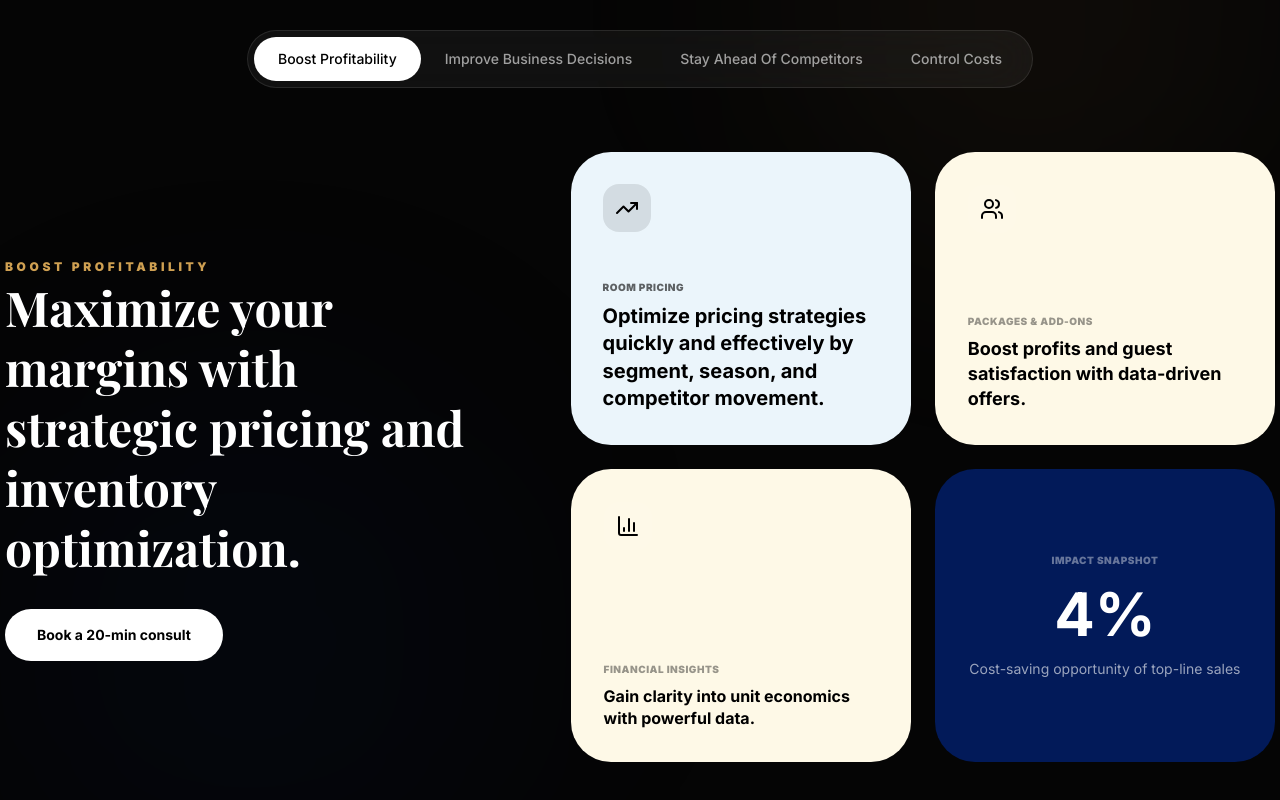
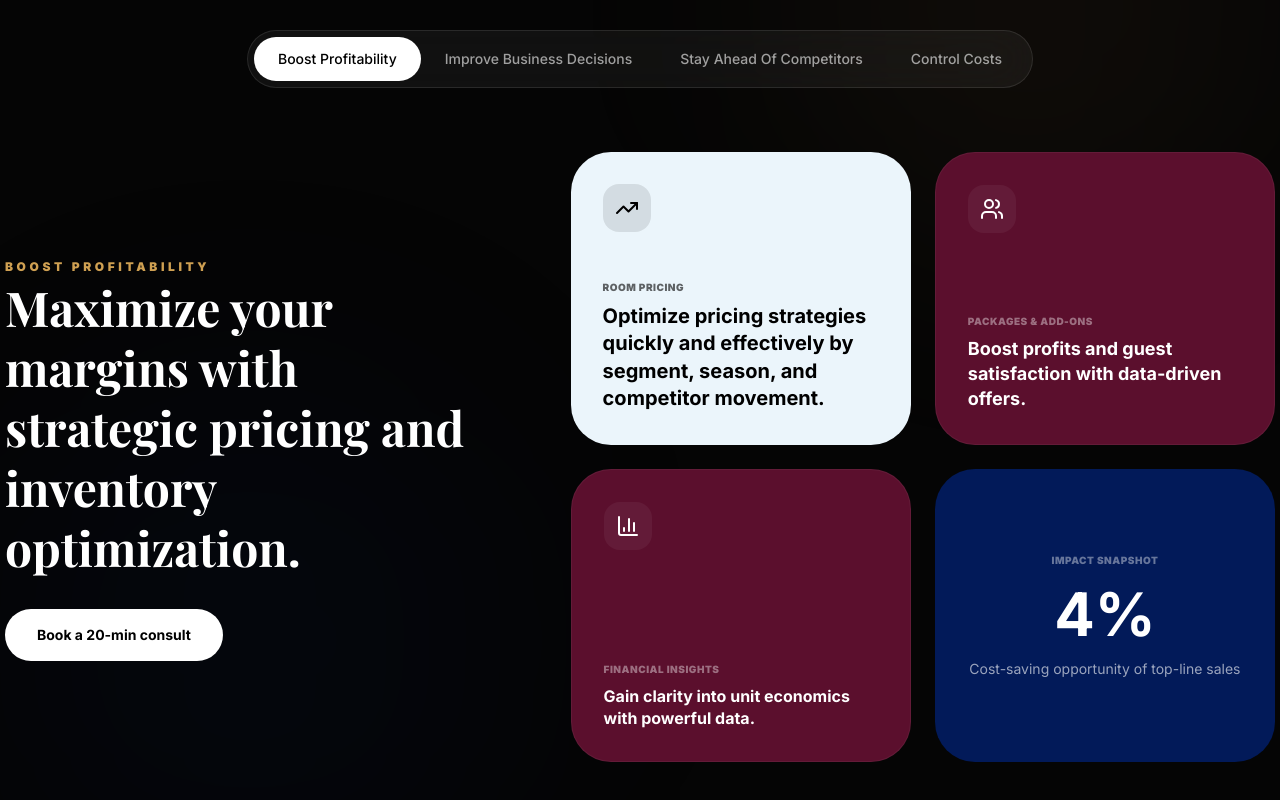
Before and after one commit to cricketmagician/vnexora, a Next.js app: page / in a window 1280 px wide. Shown: the part 3837-4637 px from the top of the page. Built offline with nearby package versions, Linux system fonts and the light colour scheme; a web font is replaced by a local one.

Commit message:
style: apply diagonal #5B0F2D color pattern to HotelSolutions and ServiceCards

```diff
--- a/src/components/sections/HotelSolutions.tsx
+++ b/src/components/sections/HotelSolutions.tsx
@@ -29,16 +29,16 @@ const content = {
         title: "PACKAGES & ADD-ONS",
         desc: "Boost profits and guest satisfaction with data-driven offers.",
         icon: <Users className="w-6 h-6" />,
-        bgColor: "bg-[#FEF9E7]",
-        textColor: "text-black",
+        bgColor: "bg-[#5B0F2D]",
+        textColor: "text-white",
       },
       {
         type: "small",
         title: "FINANCIAL INSIGHTS",
         desc: "Gain clarity into unit economics with powerful data.",
         icon: <BarChart3 className="w-6 h-6" />,
-        bgColor: "bg-[#FEF9E7]",
-        textColor: "text-black",
+        bgColor: "bg-[#5B0F2D]",
+        textColor: "text-white",
       },
       {
         type: "metric",
@@ -67,16 +67,16 @@ const content = {
         title: "COMPETITOR RATE INTELLIGENCE",
         desc: "Real-time market pricing and benchmarking.",
         icon: <Target className="w-6 h-6" />,
-        bgColor: "bg-[#FEF9E7]",
-        textColor: "text-black",
+        bgColor: "bg-[#5B0F2D]",
+        textColor: "text-white",
       },
       {
         type: "small",
         title: "PRICE MATCH",
         desc: "Optimize pricing fast and beat the market.",
         icon: <Zap className="w-6 h-6" />,
-        bgColor: "bg-[#FEF9E7]",
-        textColor: "text-black",
+        bgColor: "bg-[#5B0F2D]",
+        textColor: "text-white",
       },
       {
         type: "metric",
@@ -105,16 +105,16 @@ const content = {
         title: "GUEST INSIGHTS",
         desc: "Discover what guests value most in rooms, packages, and promotions.",
         icon: <Users className="w-6 h-6" />,
-        bgColor: "bg-[#FEF9E7]",
-        textColor: "text-black",
+        bgColor: "bg-[#5B0F2D]",
+        textColor: "text-white",
       },
       {
         type: "small",
         title: "PRICE MATCH",
         desc: "Optimize hotel pricing strategies quickly and effectively.",
         icon: <Target className="w-6 h-6" />,
-        bgColor: "bg-[#FEF9E7]",
-        textColor: "text-black",
+        bgColor: "bg-[#5B0F2D]",
+        textColor: "text-white",
       },
       {
         type: "metric",
@@ -143,16 +143,16 @@ const content = {
         title: "PACKAGES & ADD-ONS",
         desc: "Boost profits and guest satisfaction with data-driven optimization.",
         icon: <Users className="w-6 h-6" />,
-        bgColor: "bg-[#FEF9E7]",
-        textColor: "text-black",
+        bgColor: "bg-[#5B0F2D]",
+        textColor: "text-white",
       },
       {
         type: "small",
         title: "PRICE MATCH",
         desc: "Optimize room, package, and pricing fast.",
         icon: <Target className="w-6 h-6" />,
-        bgColor: "bg-[#FEF9E7]",
-        textColor: "text-black",
+        bgColor: "bg-[#5B0F2D]",
+        textColor: "text-white",
       },
       {
         type: "metric",
--- a/src/components/sections/ServiceCards.tsx
+++ b/src/components/sections/ServiceCards.tsx
@@ -31,8 +31,10 @@ const services = [
         <li>Increase guest loyalty and repeat stays.</li>
       </ul>
     ),
-    icon: <Lightbulb className="w-10 h-10 text-black/80" />,
-    bgColor: "bg-[#D4E6F7]"
+    icon: <Lightbulb className="w-10 h-10 text-white/90" />,
+    bgColor: "bg-[#5B0F2D]",
+    textColor: "text-white",
+    descColor: "text-white/80"
   },
   {
     title: "Trusted Partnerships That Drive Long-Term Growth",
@@ -46,8 +48,10 @@ const services = [
         <li>Protect brand identity while improving performance.</li>
       </ul>
     ),
-    icon: <Users2 className="w-10 h-10 text-black/80" />,
-    bgColor: "bg-[#D4E6F7]"
+    icon: <Users2 className="w-10 h-10 text-white/90" />,
+    bgColor: "bg-[#5B0F2D]",
+    textColor: "text-white",
+    descColor: "text-white/80"
   },
   {
     title: "Expert Insights & Support When You Need It",
@@ -61,8 +65,8 @@ const services = [
         <li>Deliver smarter, faster business outcomes.</li>
       </ul>
     ),
-    icon: <LineChart className="w-10 h-10 text-black/80" />,
-    bgColor: "bg-[#D4E6F7]"
+    icon: <LineChart className="w-10 h-10 text-[#2F4F3E]/80" />,
+    bgColor: "bg-white/40 backdrop-blur-3xl border border-white/60"
   }
 ];
 
@@ -94,12 +98,12 @@ export const ServiceCards = () => {
               <div className="mb-10">
                 {item.icon}
               </div>
-              <h3 className="text-xl md:text-2xl font-bold text-[#1A1A1A] mb-8 leading-tight px-4">
+              <h3 className={`text-xl md:text-2xl font-bold ${item.textColor || "text-[#1A1A1A]"} mb-8 leading-tight px-4`}>
                 {item.title}
               </h3>
-              <p className="text-[#4A5568] text-sm md:text-base font-light leading-relaxed">
+              <div className={`${item.descColor || "text-[#4A5568]"} text-sm md:text-base font-light leading-relaxed`}>
                 {item.description}
-              </p>
+              </div>
             </motion.div>
           ))}
         </div>
```
Also changed, not shown: 1 other file (tests, documents, lock files or other folders).
